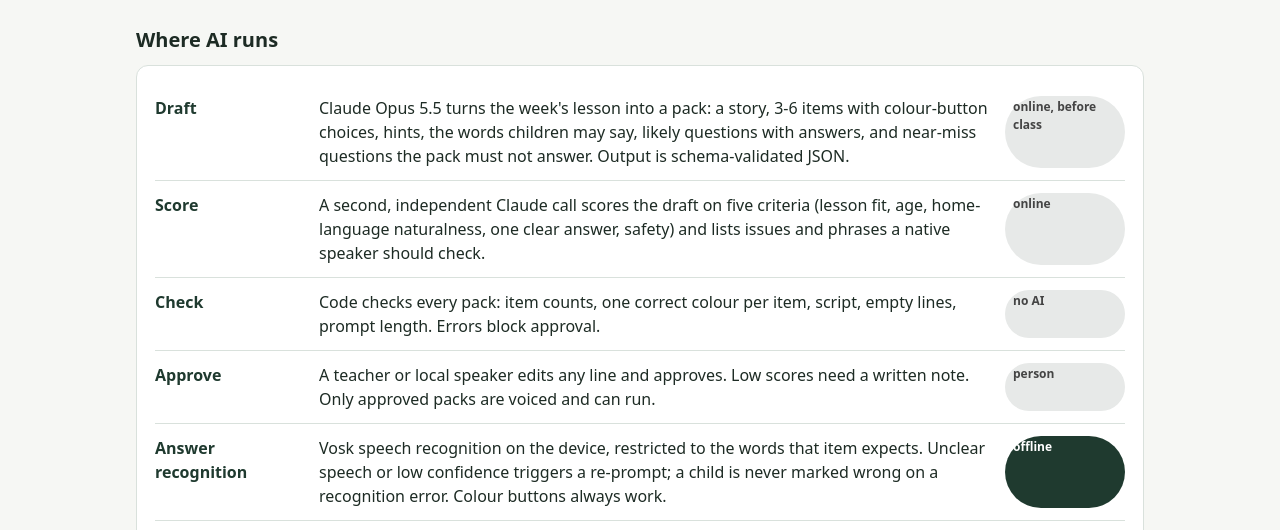
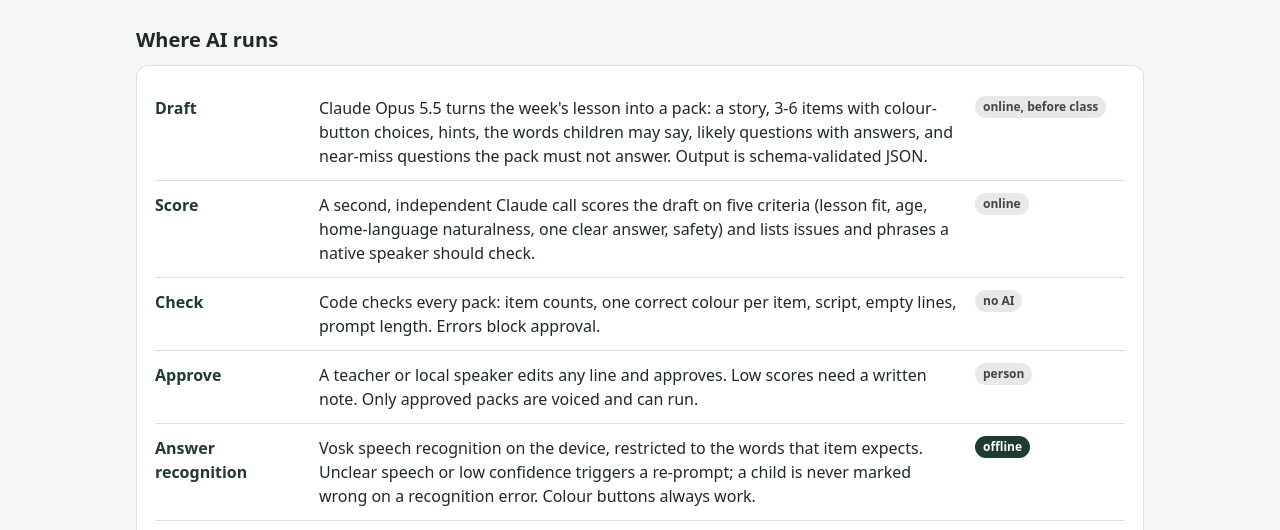
Before and after one commit to aakash2410/doosri-awaaz, a plain HTML site: page web/about.html in a window 1280 px wide. Shown: the part 204-734 px from the top of the page. Drawn offline with Linux system fonts and the light colour scheme.

Commit message:
Keep How it works tags to one line
Grid items stretched each tag to fill its cell, turning the pills into
blobs that clipped their text.

Co-Authored-By: Claude Opus 5.5 <noreply@anthropic.com>

```diff
--- a/web/about.html
+++ b/web/about.html
@@ -6,7 +6,8 @@
 <title>How it works</title>
 <link rel="stylesheet" href="/style.css">
 <style>
-  .layer { display: grid; grid-template-columns: 150px 1fr 120px; gap: 14px; padding: 12px 0; border-bottom: 1px solid var(--line); }
+  .layer { display: grid; grid-template-columns: 150px 1fr 150px; gap: 14px; padding: 12px 0; border-bottom: 1px solid var(--line); }
+  .layer .tag { align-self: start; justify-self: start; white-space: nowrap; }
   .layer:last-child { border-bottom: 0; }
   @media (max-width: 700px) { .layer { grid-template-columns: 1fr; gap: 4px; } }
   .layer b { color: var(--green); }
```
